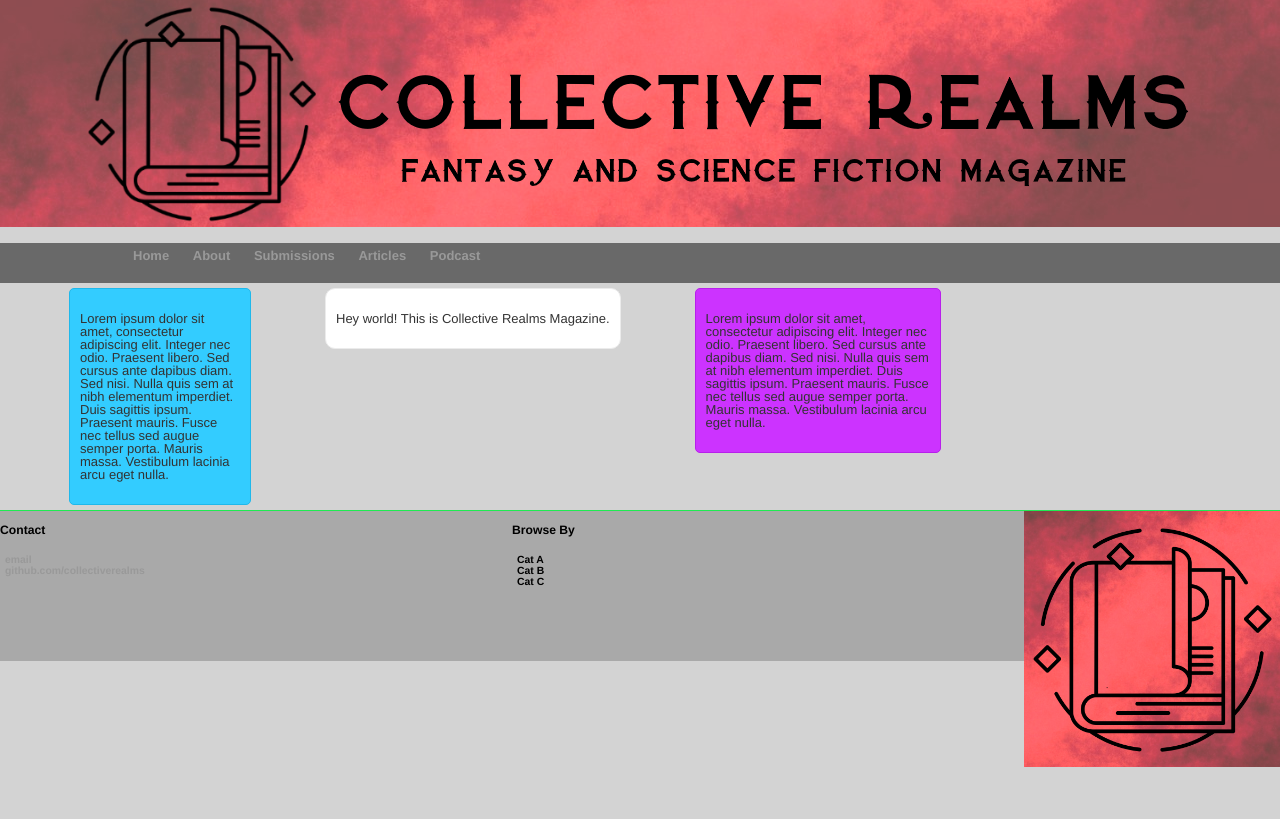
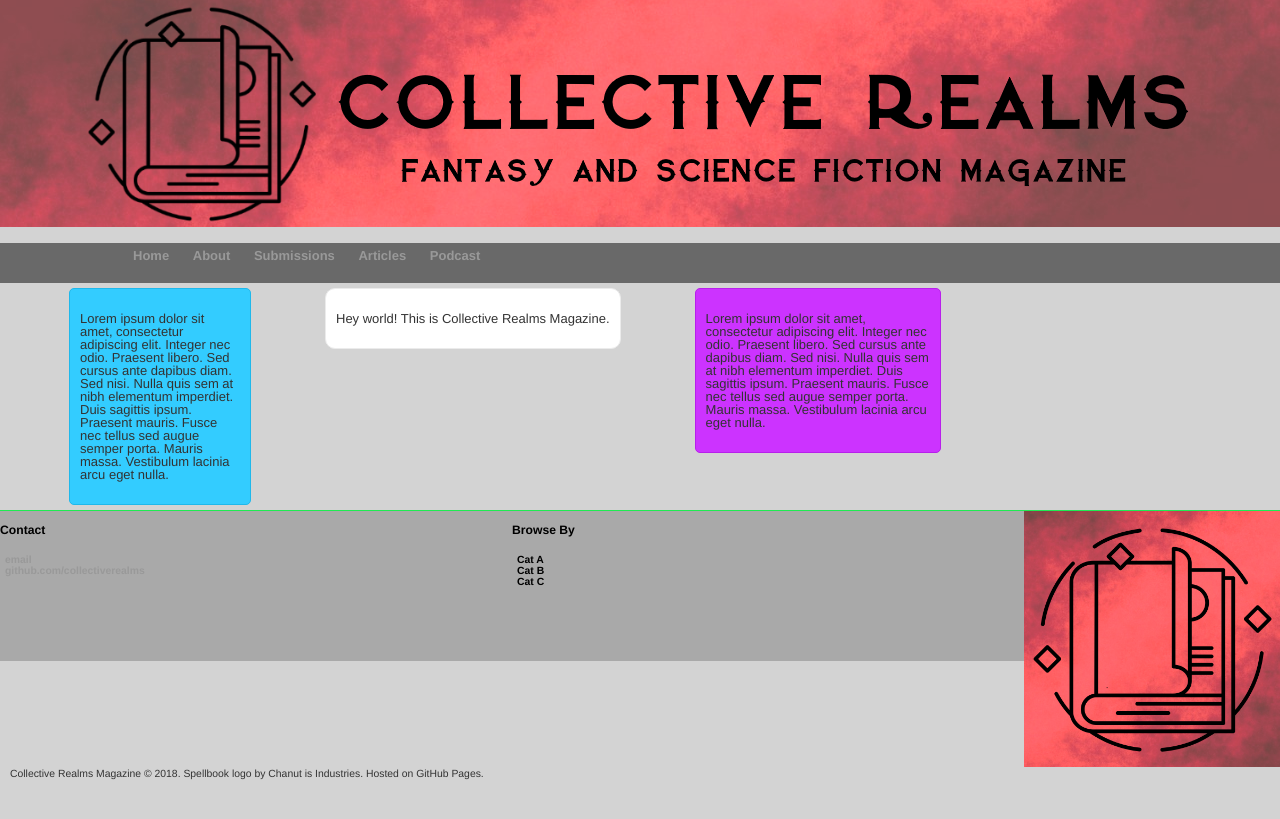
Before and after one commit to collectiverealms/collectiverealms, a Jekyll site: the page built from index.html, in a window 1280 px wide. Shown: the top 819 px of the page. Built offline with Jekyll 4.4.1, drawn with Linux system fonts in a browser that asks for light colours; the list of posts is cut into pages by our own code.

Commit message:
Update footer.html

```diff
--- a/_includes/footer.html
+++ b/_includes/footer.html
@@ -18,6 +18,9 @@
 		<div class="three">
 			<img src="https://github.com/collectiverealms/collectiverealms/blob/master/assets/logo.png?raw=true" alt="Logo">
 		</div>
+		<div class="copyright">
+			<p>Collective Realms Magazine © 2018. Spellbook logo by Chanut is Industries. Hosted on GitHub Pages.</p>
+		</div>
 
 
 
```
